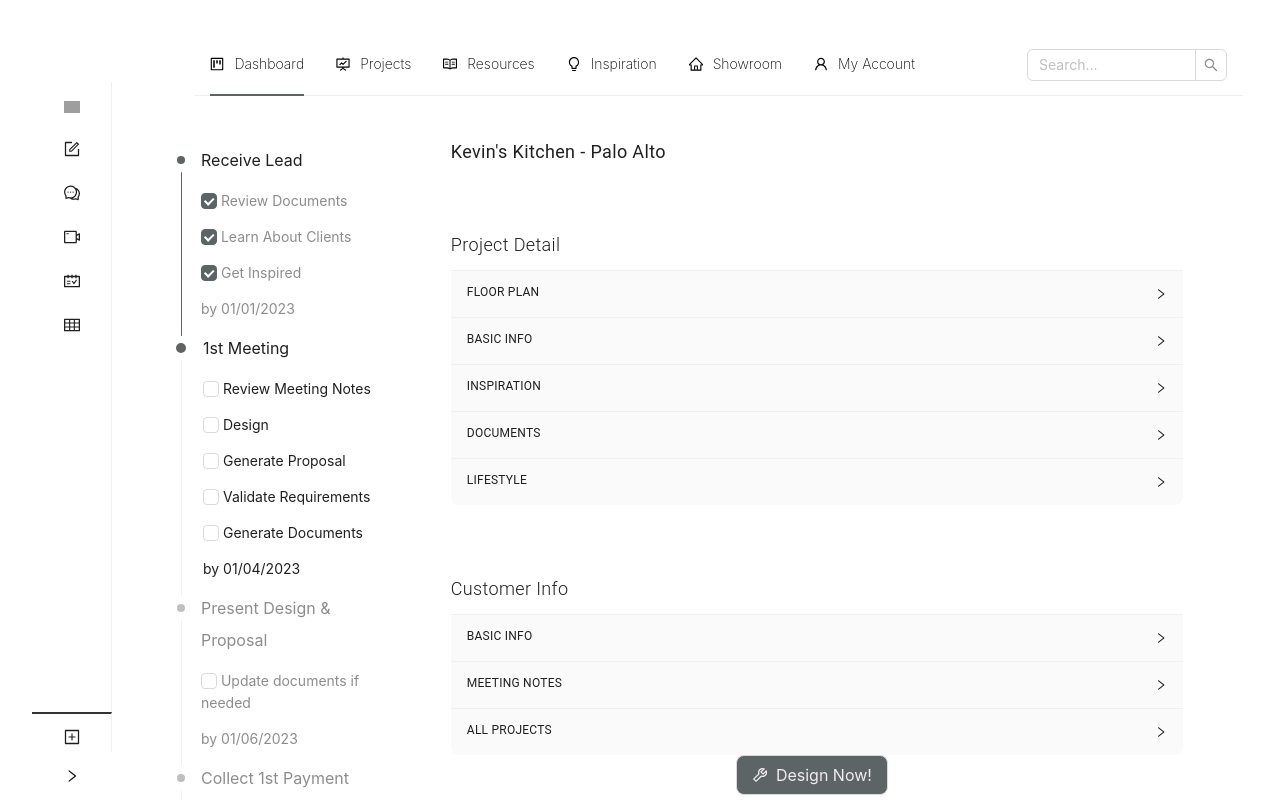
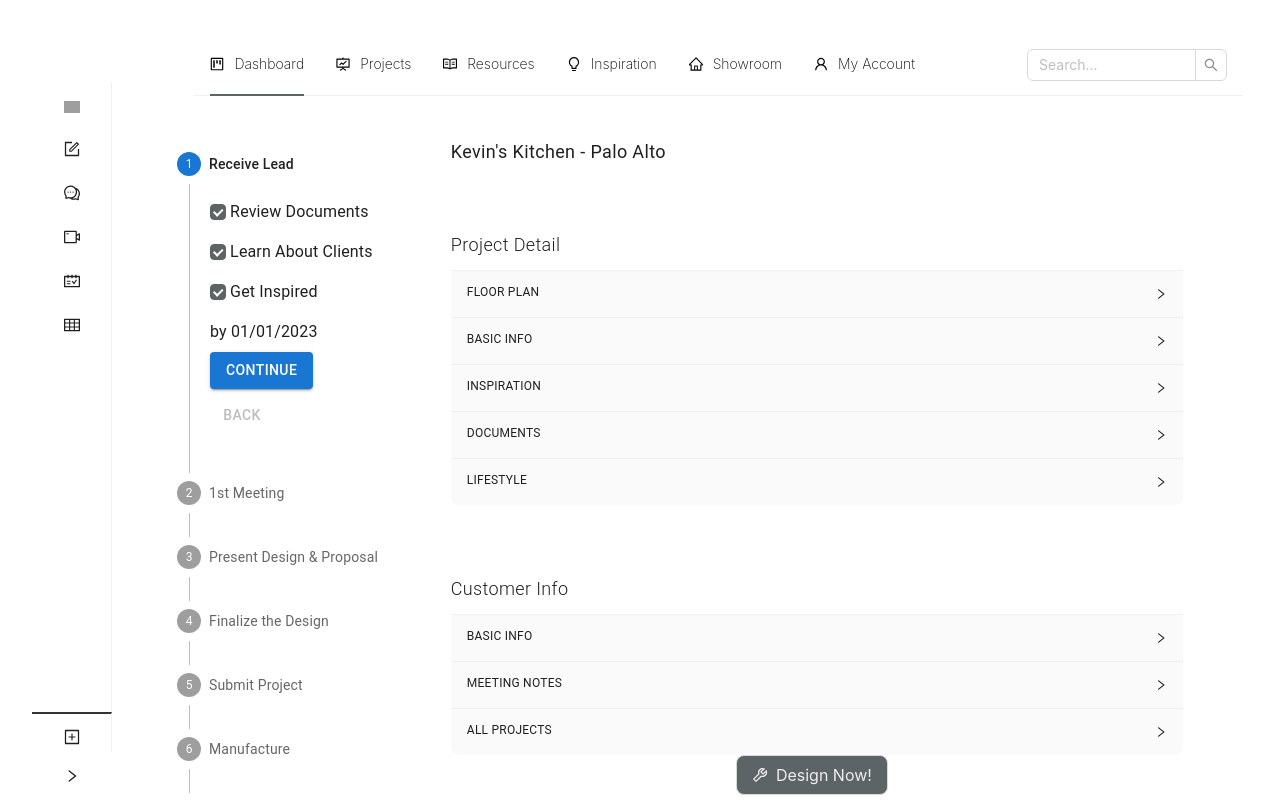
Before and after one commit to y1141335509/RonbowPortalWeb, a React (Create React App) app in the folder ronbow-portal-web/: page /project-list/proj/624748504 in a window 1280 px wide. Shown: the top 800 px of the page. Built offline with nearby package versions, Linux system fonts and the light colour scheme; grey boxes are pictures that could not be loaded.

Commit message:
added progress bar

```diff
--- a/ronbow-portal-web/package.json
+++ b/ronbow-portal-web/package.json
@@ -5,6 +5,10 @@
     "dependencies": {
         "@ant-design/pro-components": "^2.6.28",
         "@craco/craco": "^7.1.0",
+        "@emotion/react": "^11.11.1",
+        "@emotion/styled": "^11.11.0",
+        "@mui/icons-material": "^5.14.15",
+        "@mui/material": "^5.14.15",
         "@testing-library/jest-dom": "^5.17.0",
         "@testing-library/react": "^13.4.0",
         "@testing-library/user-event": "^13.5.0",
--- /dev/null
+++ b/ronbow-portal-web/src/components/ProjectList/ProjectProfile/Progress/Progress-Test.js
@@ -0,0 +1,144 @@
+import * as React from 'react';
+import Box from '../../../../../node_modules/@mui/material/Box';
+import Stepper from '../../../../../node_modules/@mui/material/Stepper';
+import Step from '../../../../../node_modules/@mui/material/Step';
+import StepLabel from '../../../../../node_modules/@mui/material/StepLabel';
+import StepContent from '../../../../../node_modules/@mui/material/StepContent';
+import Button from '../../../../../node_modules/@mui/material/Button';
+import Paper from '../../../../../node_modules/@mui/material/Paper';
+import Typography from '../../../../../node_modules/@mui/material/Typography';
+import { Divider, Steps, Checkbox, ConfigProvider, Collapse,  } from 'antd';
+import ProgressCheckbox from './ProgressCheckbox/ProgressCheckbox';
+
+
+
+const steps = [
+  {
+    label: 'Receive Lead',
+    description: <div>
+    <p><Checkbox checked={true} /> Review Documents</p>
+    <p><Checkbox checked={true} /> Learn About Clients</p>
+    <p><Checkbox checked={true} /> Get Inspired</p>
+    by 01/01/2023
+  </div>,
+  },
+  {
+    label: '1st Meeting',
+    description:
+    <div>
+        <p><ProgressCheckbox/> Review Meeting Notes</p>
+        <p><ProgressCheckbox/> Design</p>
+        <p><ProgressCheckbox/> Generate Proposal</p>
+        <p><ProgressCheckbox/> Validate Requirements</p>
+        <p><ProgressCheckbox/> Generate Documents</p>
+        by 01/04/2023
+    </div>,
+  },
+  {
+    label: 'Present Design & Proposal',
+    description: <div>
+            <p><ProgressCheckbox/> Update documents if needed</p>
+            by 01/06/2023
+        </div>,
+  },
+  {
+    label: 'Finalize the Design',
+    description: <div>
+        <p><ProgressCheckbox/> Check Documents</p>
+        <p><ProgressCheckbox/> Receive Payment</p>
+        <p><ProgressCheckbox/> Verify Design</p>
+        <p><ProgressCheckbox/> Customer Confirmed and Paid</p>
+        by 01/9/2023
+    </div>,
+  },
+  {
+    label: 'Submit Project',
+    description: <div>
+        by 1/11/2023
+        <p>Project Check</p>
+    </div>,
+  },
+  {
+    label: 'Manufacture',
+    description: <div>
+        by 1/13/2023
+    </div>,
+  },
+  {
+    label: 'Delivery & Installation',
+    description: <div>
+        by 1/14/2023
+    </div>,
+  },
+  {
+    label: 'Celebration',
+    description: <div>
+        by 1/21/2023
+    </div>,
+  },
+];
+
+export default function VerticalLinearStepper() {
+  const [activeStep, setActiveStep] = React.useState(0);
+
+  const handleNext = () => {
+    setActiveStep((prevActiveStep) => prevActiveStep + 1);
+  };
+
+  const handleBack = () => {
+    setActiveStep((prevActiveStep) => prevActiveStep - 1);
+  };
+
+  const handleReset = () => {
+    setActiveStep(0);
+  };
+
+  return (
+    <Box sx={{ maxWidth: 400 }}>
+      <Stepper activeStep={activeStep} orientation="vertical">
+        {steps.map((step, index) => (
+          <Step key={step.label}>
+            <StepLabel
+              optional={
+                index === 7 ? (
+                  <Typography variant="caption">Last step</Typography>
+                ) : null
+              }
+            >
+              {step.label}
+            </StepLabel>
+            <StepContent>
+              <Typography>{step.description}</Typography>
+              <Box sx={{ mb: 2 }}>
+                <div>
+                  <Button
+                    variant="contained"
+                    onClick={handleNext}
+                    sx={{ mt: 1, mr: 1 }}
+                  >
+                    {index === steps.length - 1 ? 'Finish' : 'Continue'}
+                  </Button>
+                  <Button
+                    disabled={index === 0}
+                    onClick={handleBack}
+                    sx={{ mt: 1, mr: 1 }}
+                  >
+                    Back
+                  </Button>
+                </div>
+              </Box>
+            </StepContent>
+          </Step>
+        ))}
+      </Stepper>
+      {activeStep === steps.length && (
+        <Paper square elevation={0} sx={{ p: 3 }}>
+          <Typography>All steps completed - you&apos;re finished</Typography>
+          <Button onClick={handleReset} sx={{ mt: 1, mr: 1 }}>
+            Reset
+          </Button>
+        </Paper>
+      )}
+    </Box>
+  );
+}
--- a/ronbow-portal-web/src/components/ProjectList/ProjectProfile/Progress/Progress.js
+++ b/ronbow-portal-web/src/components/ProjectList/ProjectProfile/Progress/Progress.js
@@ -100,7 +100,8 @@ const App = () => (
             description: <div>
             by 1/11/2023
             <p>Project Check</p>
-          </div>,         },
+          </div>,
+          },
           {
             title: 'Manufacture',
             description: <div>
--- a/ronbow-portal-web/src/components/ProjectList/ProjectProfile/ProjectProfile.js
+++ b/ronbow-portal-web/src/components/ProjectList/ProjectProfile/ProjectProfile.js
@@ -8,6 +8,7 @@ import {
 import Progress from './Progress/Progress';
 import Zoom from '../../Zoom/Zoom';
 import Calculator from './Calculator/Calculator';
+import ProgressTest from './Progress/Progress-Test';
 
 
 
@@ -134,8 +135,11 @@ const menu = (
 const ProjectProfile = () => (
 
   <div style={{ width: '100%', overflow: 'hidden', }}>
+    {/* <div style={{ float: 'left', width: '20%', marginLeft: '20px', }}>
+      <Progress />
+    </div> */}
     <div style={{ float: 'left', width: '20%', marginLeft: '20px', }}>
-      <Progress />
+      <ProgressTest />
     </div>
 
 
--- a/ronbow-portal-web/src/components/projectlist/projectprofile/progress/progress.js
+++ b/ronbow-portal-web/src/components/projectlist/projectprofile/progress/progress.js
@@ -100,7 +100,8 @@ const App = () => (
             description: <div>
             by 1/11/2023
             <p>Project Check</p>
-          </div>,         },
+          </div>,
+          },
           {
             title: 'Manufacture',
             description: <div>
--- a/ronbow-portal-web/src/components/projectlist/projectprofile/projectprofile.js
+++ b/ronbow-portal-web/src/components/projectlist/projectprofile/projectprofile.js
@@ -8,6 +8,7 @@ import {
 import Progress from './Progress/Progress';
 import Zoom from '../../Zoom/Zoom';
 import Calculator from './Calculator/Calculator';
+import ProgressTest from './Progress/Progress-Test';
 
 
 
@@ -134,8 +135,11 @@ const menu = (
 const ProjectProfile = () => (
 
   <div style={{ width: '100%', overflow: 'hidden', }}>
+    {/* <div style={{ float: 'left', width: '20%', marginLeft: '20px', }}>
+      <Progress />
+    </div> */}
     <div style={{ float: 'left', width: '20%', marginLeft: '20px', }}>
-      <Progress />
+      <ProgressTest />
     </div>
 
 
```
Also changed, not shown: 1 other file (tests, documents, lock files or other folders).
